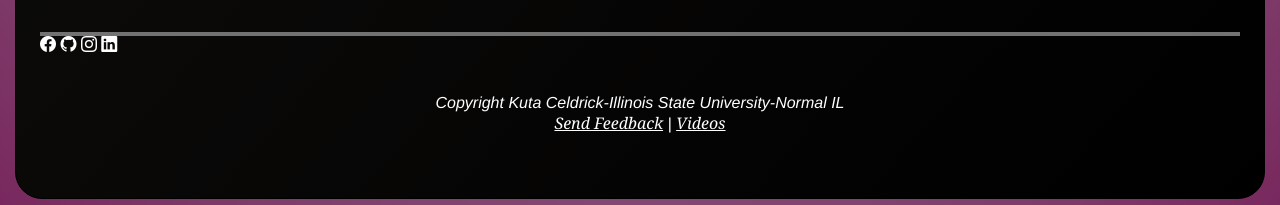
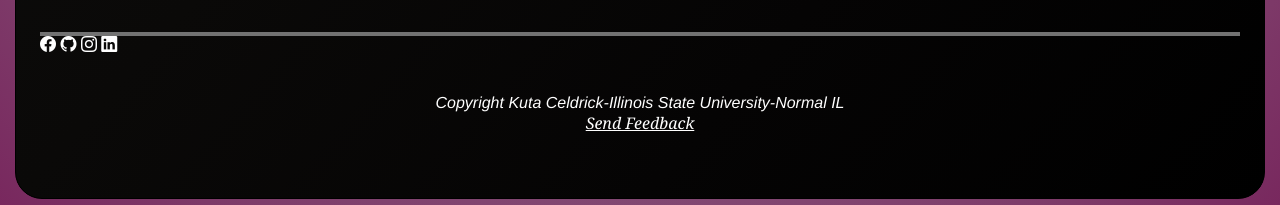
Before and after one commit to kuta-ndze/css-html-js, a plain HTML site: page kutaportfolio/about.html in a window 1280 px wide. Shown: the part 1224-1429 px from the top of the page. Drawn offline with nearby package versions, Linux system fonts and the light colour scheme; a web font is replaced by a local one.

Commit message:
Add files via upload

```diff
--- a/kutaportfolio/about.html
+++ b/kutaportfolio/about.html
@@ -70,7 +70,7 @@
 		 <a href="https://github.com/kcndze/CTK301" target="_blank"  class="bi bi-github"></a>
 		 <a href="https://www.instagram.com/kutandze/" target="_blank"  class="bi bi-instagram"></a>
 		 <a href="https://www.linkedin.com/in/kuta-n-celdrick-b808ba169/" target="_blank" class="bi bi-linkedin"></a>
-		 <p>Copyright Kuta Celdrick-Illinois State University-Normal IL <br> <a href="contact.html">Send Feedback</a > | <a href="videos.html">Videos</a> </p>
+		 <p>Copyright Kuta Celdrick-Illinois State University-Normal IL <br> <a href="contact.html">Send Feedback</a ></p>
 	 </footer>
 	</div><!--wrapper closed-->
 	<div class="gotopbtn">
```
Also changed, not shown: kutaportfolio/contact.html (+1 -1 lines), kutaportfolio/kutasportfolio.html (+1 -1 lines), kutaportfolio/project.html (+1 -1 lines).
